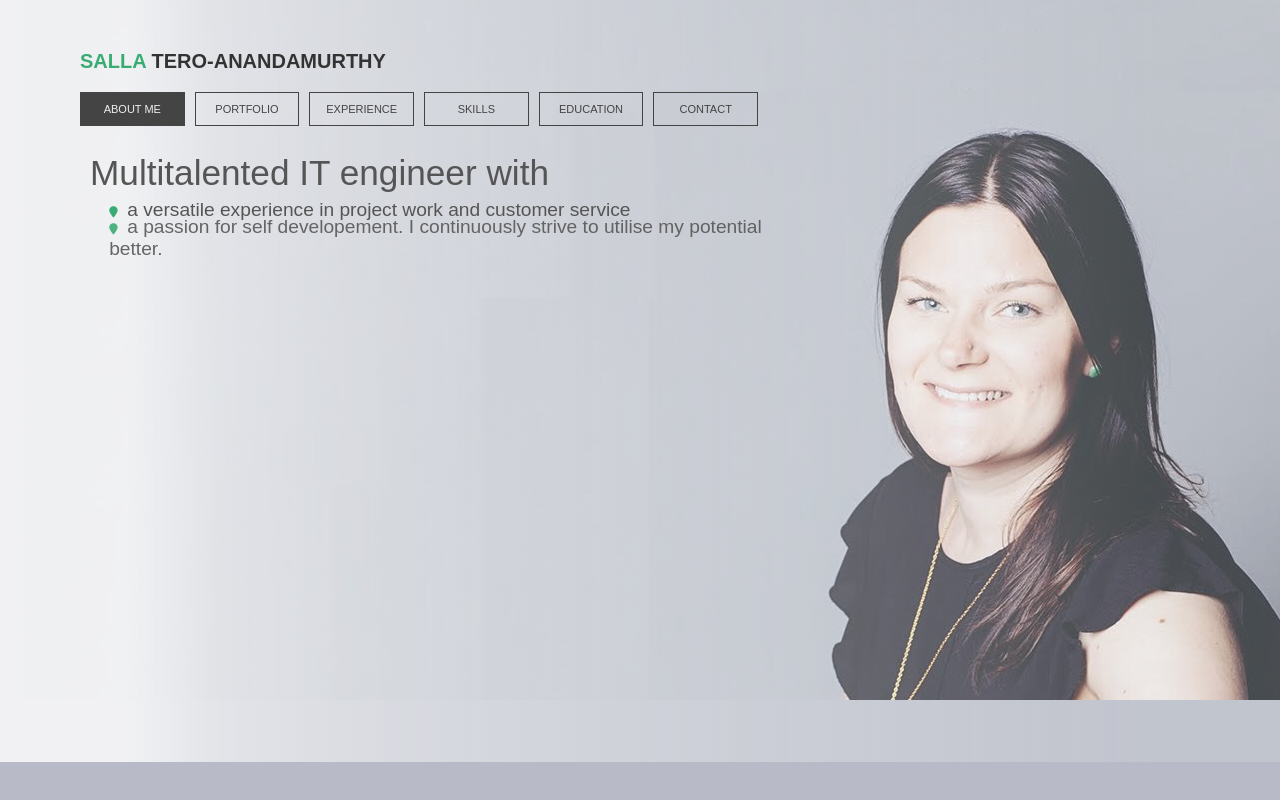
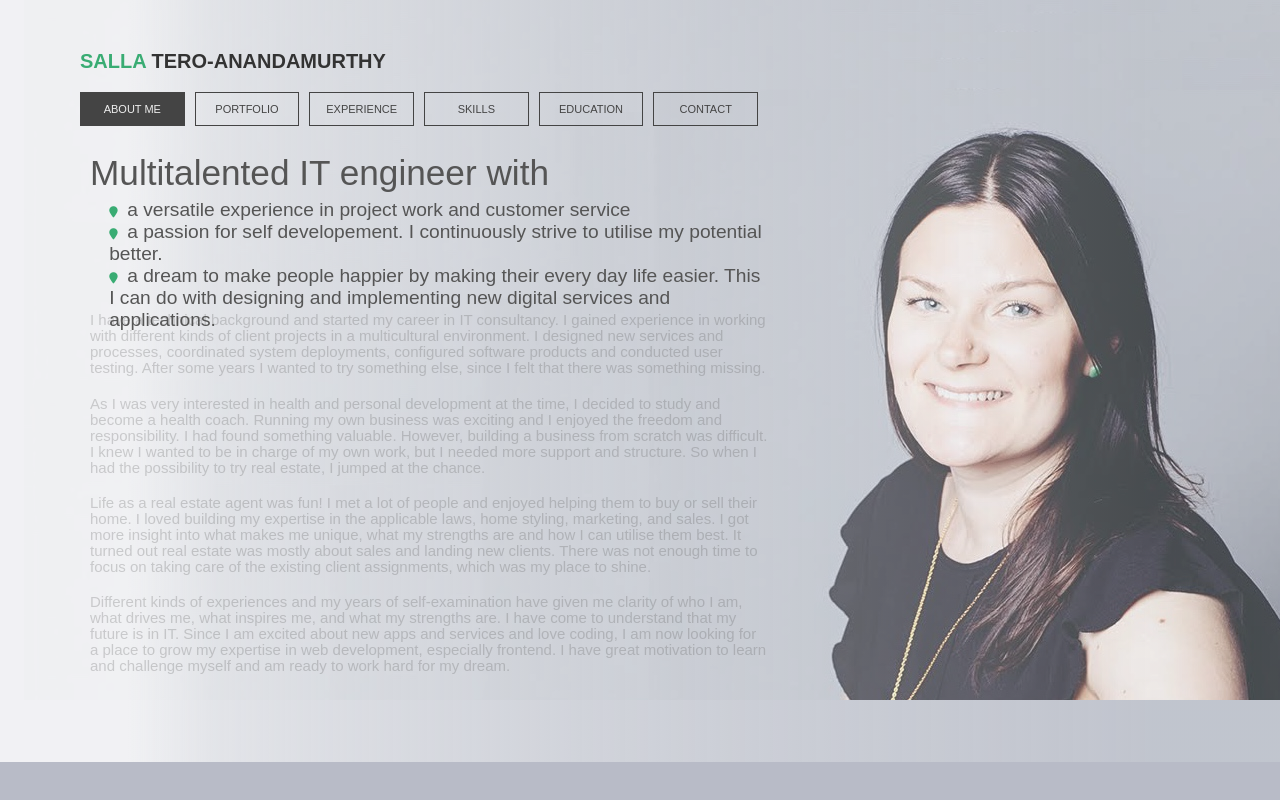
Before and after one commit to sallatero/sallatero.github.io, a React (Create React App) app: page / in a window 1280 px wide. Both pictures are taken after a click on the element "ABOUT ME". Built offline with nearby package versions, Linux system fonts and the light colour scheme.

Commit message:
About page's slide in top: li's come at the same time, p's also use slide in top

```diff
--- a/src/About.js
+++ b/src/About.js
@@ -7,29 +7,29 @@ const About = (props) => {
       <div className='lead-text'>
         <div className='lead-text-heading tracking-in-expand'>Multitalented IT engineer with </div>
         <ul>
-          <li className='slide-in-top line1'><span><i class="fas fa-map-marker"></i></span>a versatile experience in project work and customer service</li>
-          <li className='slide-in-top line2'><span><i class="fas fa-map-marker"></i></span>a passion for self developement. I continuously strive to utilise my potential better. </li>
-          <li className='slide-in-top line3'><span><i class="fas fa-map-marker"></i></span>a dream to make people happier by making their every day life easier. This I can do with
+          <li className='slide-in-top ab'><span><i class="fas fa-map-marker"></i></span>a versatile experience in project work and customer service</li>
+          <li className='slide-in-top ab'><span><i class="fas fa-map-marker"></i></span>a passion for self developement. I continuously strive to utilise my potential better. </li>
+          <li className='slide-in-top ab'><span><i class="fas fa-map-marker"></i></span>a dream to make people happier by making their every day life easier. This I can do with
             designing and implementing new digital services and applications.</li></ul>
       </div>
-      <p className='fade-in p1'>I have a technical background and started my career in IT consultancy. I gained experience in
+      <p className='slide-in-top p'>I have a technical background and started my career in IT consultancy. I gained experience in
         working with different kinds of client projects in a multicultural environment. I designed new
         services and processes, coordinated system deployments, configured software products and conducted
         user testing. After some years I wanted to try something else, since I felt that there was something missing.</p>
 
-      <p className='fade-in p2'>As I was very interested in health and personal development at the time, I decided to study
+      <p className='slide-in-top p'>As I was very interested in health and personal development at the time, I decided to study
       and become a health coach. Running my own business was exciting and I enjoyed the freedom and
       responsibility. I had found something valuable. However, building a business from scratch was
       difficult. I knew I wanted to be in charge of my own work, but I needed more support and structure.
       So when I had the possibility to try real estate, I jumped at the chance. </p>
 
-      <p className='fade-in p3'>Life as a real estate agent was fun! I met a lot of people and enjoyed helping them to buy or sell
+      <p className='slide-in-top p'>Life as a real estate agent was fun! I met a lot of people and enjoyed helping them to buy or sell
         their home. I loved building my expertise in the applicable laws, home styling, marketing, and sales.
         I got more insight into what makes me unique, what my strengths are and how I can utilise them best.
         It turned out real estate was mostly about sales and landing new clients. There was not enough time
         to focus on taking care of the existing client assignments, which was my place to shine.</p>
 
-        <p className='fade-in p4'>Different kinds of experiences and my years of self-examination have given me clarity of who I am,
+        <p className='slide-in-top p'>Different kinds of experiences and my years of self-examination have given me clarity of who I am,
           what drives me, what inspires me, and what my strengths are. I have come to understand that
           my future is in IT. Since I am excited about new apps and services and love coding, I am now looking
           for a place to grow my expertise in web development, especially frontend. I have great motivation to
--- a/src/App.css
+++ b/src/App.css
@@ -95,6 +95,7 @@ span {
   }
 }
 
+/*
 .slide-in-top.line1 {
 	-webkit-animation: slide-in-top 1.5s cubic-bezier(0.250, 0.460, 0.450, 0.940) 0.5s both;
 	        animation: slide-in-top 1.5s cubic-bezier(0.250, 0.460, 0.450, 0.940) 0.5s both;
@@ -106,7 +107,7 @@ span {
 .slide-in-top.line3 {
 	-webkit-animation: slide-in-top 1.5s cubic-bezier(0.250, 0.460, 0.450, 0.940) 3.1s both;
 	        animation: slide-in-top 1.5s cubic-bezier(0.250, 0.460, 0.450, 0.940) 3.1s both;
-}
+} */
 /* ----------------------------------------------
  * Generated by Animista on 2019-9-10 15:36:59
  * Licensed under FreeBSD License.
@@ -119,6 +120,7 @@ span {
  * animation slide-in-top
  * ----------------------------------------
  */
+ /*
  @-webkit-keyframes slide-in-top {
   0% {
     -webkit-transform: translateY(-1000px);
@@ -143,6 +145,7 @@ span {
     opacity: 1;
   }
 }
+*/
 
 .fade-in {
 	-webkit-animation: fade-in 3s cubic-bezier(0.390, 0.575, 0.565, 1.000) 5.5s both;
@@ -431,9 +434,13 @@ ul {
   line-height: 1.2rem;
 }
 
-.slide-in-top.exp, .slide-in-top.port, .slide-in-top.skil, .slide-in-top.edu, .slide-in-top.cont {
+.slide-in-top.ab, .slide-in-top.exp, .slide-in-top.port, .slide-in-top.skil, .slide-in-top.edu, .slide-in-top.cont {
 	-webkit-animation: slide-in-top 1.5s cubic-bezier(0.250, 0.460, 0.450, 0.940) 0.8s both;
 	        animation: slide-in-top 1.5s cubic-bezier(0.250, 0.460, 0.450, 0.940) 0.8s both;
+}
+.slide-in-top.p {
+	-webkit-animation: slide-in-top 1.5s cubic-bezier(0.250, 0.460, 0.450, 0.940) 2.6s both;
+	        animation: slide-in-top 1.5s cubic-bezier(0.250, 0.460, 0.450, 0.940) 2.6s both;
 }
 @-webkit-keyframes slide-in-top {
   0% {
```
